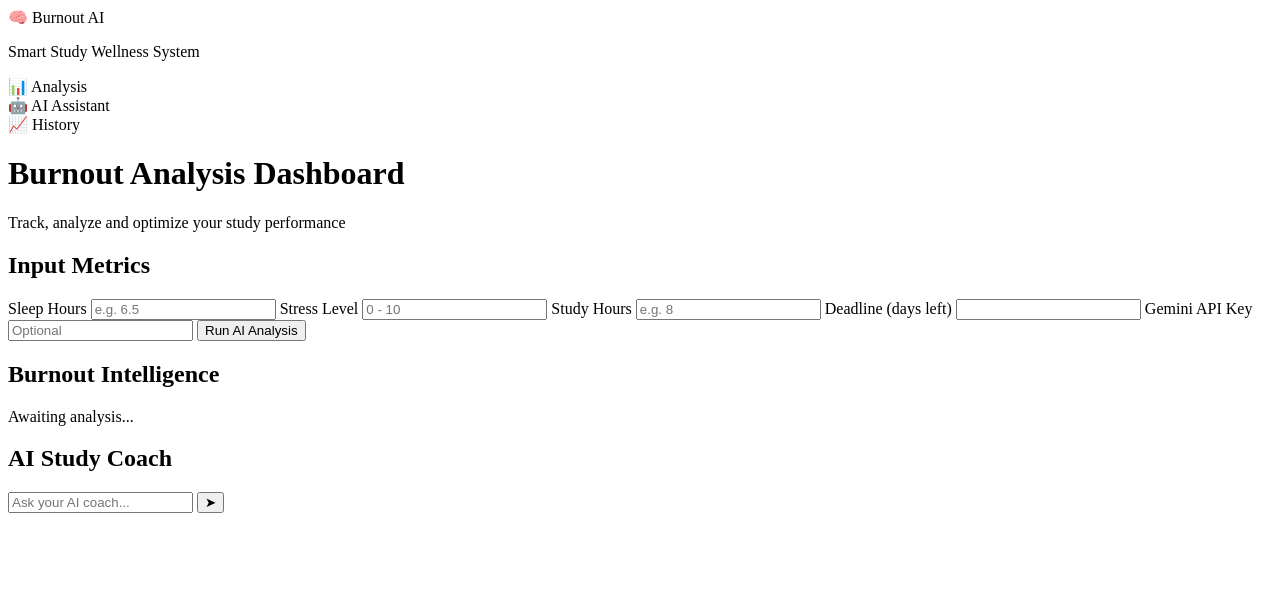
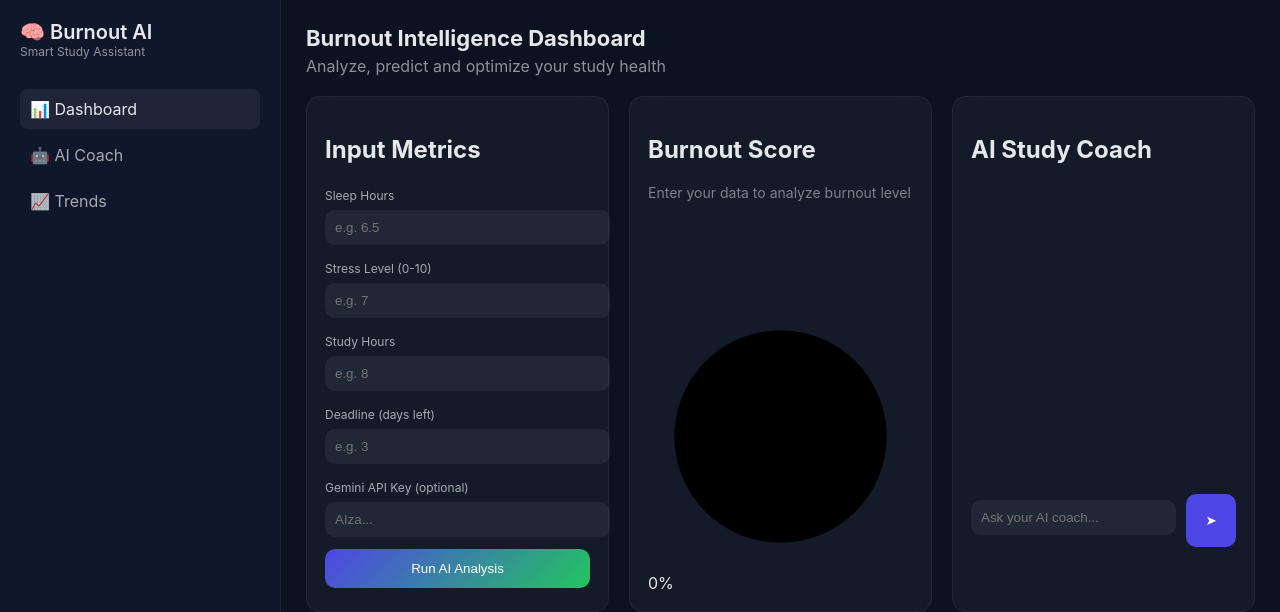
Before and after one commit to Anushka-Naik28/burnout-detector, a Flask app: page / in a window 1280 px wide. Shown: the top 612 px of the page. Run offline with Flask 3, Linux system fonts and the light colour scheme.

Commit message:
Update index.html

```diff
--- a/templates/index.html
+++ b/templates/index.html
@@ -1,22 +1,37 @@
+<!DOCTYPE html>
+<html lang="en">
+<head>
+  <meta charset="UTF-8">
+  <meta name="viewport" content="width=device-width, initial-scale=1.0">
+  <title>AI Burnout Detector</title>
+
+  <link rel="stylesheet" href="style.css">
+
+  <!-- Chart.js for future graph -->
+  <script src="https://cdn.jsdelivr.net/npm/chart.js"></script>
+</head>
+
+<body>
+
 <div class="app">
 
   <!-- SIDEBAR -->
   <aside class="sidebar">
     <div class="logo">🧠 Burnout AI</div>
-    <p class="tagline">Smart Study Wellness System</p>
+    <div class="tagline">Smart Study Assistant</div>
 
-    <div class="nav-item active">📊 Analysis</div>
-    <div class="nav-item">🤖 AI Assistant</div>
-    <div class="nav-item">📈 History</div>
+    <div class="nav-item active">📊 Dashboard</div>
+    <div class="nav-item">🤖 AI Coach</div>
+    <div class="nav-item">📈 Trends</div>
   </aside>
 
-  <!-- MAIN -->
+  <!-- MAIN AREA -->
   <main class="main">
 
-    <!-- TOP HEADER -->
+    <!-- HEADER -->
     <header class="header">
-      <h1>Burnout Analysis Dashboard</h1>
-      <p>Track, analyze and optimize your study performance</p>
+      <h1>Burnout Intelligence Dashboard</h1>
+      <p>Analyze, predict and optimize your study health</p>
     </header>
 
     <!-- GRID -->
@@ -30,17 +45,17 @@
         <label>Sleep Hours</label>
         <input id="sleep" type="number" placeholder="e.g. 6.5">
 
-        <label>Stress Level</label>
-        <input id="stress" type="number" placeholder="0 - 10">
+        <label>Stress Level (0-10)</label>
+        <input id="stress" type="number" placeholder="e.g. 7">
 
         <label>Study Hours</label>
         <input id="study" type="number" placeholder="e.g. 8">
 
         <label>Deadline (days left)</label>
-        <input id="deadline" type="number">
+        <input id="deadline" type="number" placeholder="e.g. 3">
 
-        <label>Gemini API Key</label>
-        <input id="apiKey" type="password" placeholder="Optional">
+        <label>Gemini API Key (optional)</label>
+        <input id="apiKey" type="password" placeholder="AIza...">
 
         <button class="primary-btn" onclick="analyze()">
           Run AI Analysis
@@ -51,15 +66,24 @@
       <!-- RESULT CARD -->
       <div class="card glass">
 
-        <h2>Burnout Intelligence</h2>
+        <h2>Burnout Score</h2>
 
         <div id="resultCard" class="result-box">
-          <p class="muted">Awaiting analysis...</p>
+          <p class="muted">Enter your data to analyze burnout level</p>
+        </div>
+
+        <!-- GAUGE -->
+        <div class="gauge-container">
+          <svg class="gauge" viewBox="0 0 100 100">
+            <circle class="bg" cx="50" cy="50" r="40"></circle>
+            <circle id="gaugeFill" class="fill" cx="50" cy="50" r="40"></circle>
+          </svg>
+          <div id="gaugeText" class="gauge-text">0%</div>
         </div>
 
       </div>
 
-      <!-- AI PANEL -->
+      <!-- AI CHAT -->
       <div class="card glass ai-card">
 
         <h2>AI Study Coach</h2>
@@ -75,6 +99,14 @@
 
     </section>
 
+    <!-- CHART -->
+    <section class="chart-section">
+      <canvas id="burnoutChart"></canvas>
+    </section>
+
   </main>
 
 </div>
+
+</body>
+</html>
```
